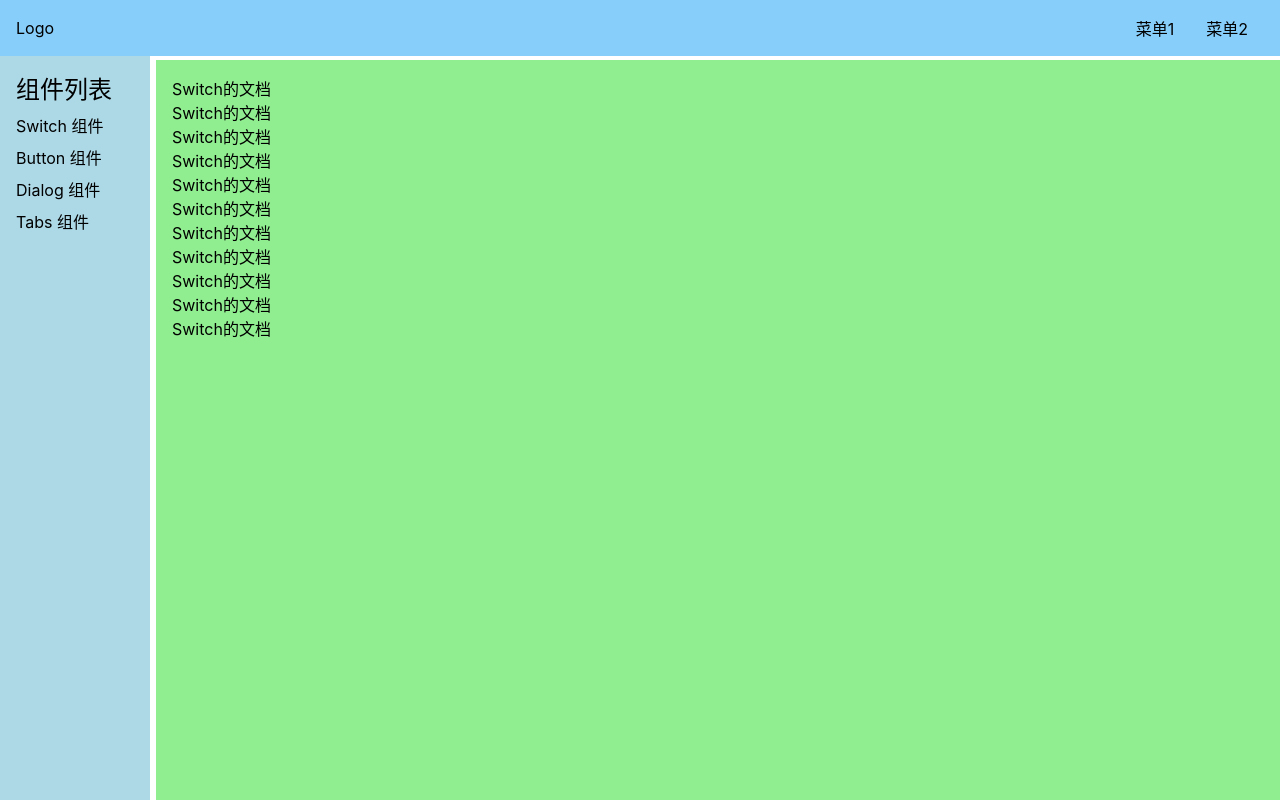
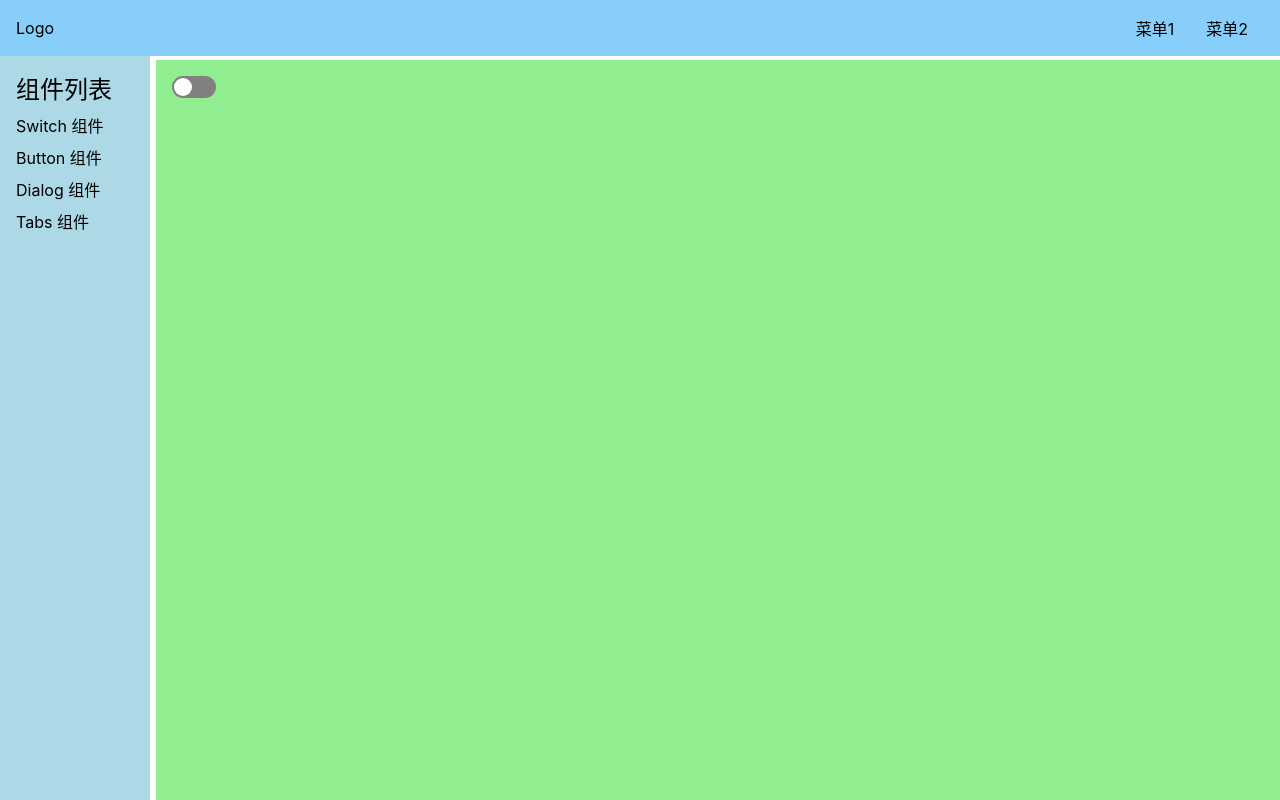
Before and after one commit to icebergyu/yu-ui, a Vue app: page /#/doc/switch in a window 1280 px wide. Built offline with nearby package versions, Linux system fonts and the light colour scheme.

Commit message:
feat:switch 样式

```diff
--- a/src/components/SwitchDemo.vue
+++ b/src/components/SwitchDemo.vue
@@ -1,21 +1,14 @@
 <template>
   <div>
-    Switch的文档
-    <p>Switch的文档</p>
-    <p>Switch的文档</p>
-    <p>Switch的文档</p>
-    <p>Switch的文档</p>
-    <p>Switch的文档</p>
-    <p>Switch的文档</p>
-    <p>Switch的文档</p>
-    <p>Switch的文档</p>
-    <p>Switch的文档</p>
-    <p>Switch的文档</p>
+    <Switch />
   </div>
 </template>
 
-<script>
-export default {};
+<script lang="ts">
+import Switch from "../lib/Switch.vue";
+export default {
+  components: { Switch },
+};
 </script>
 
 <style lang="scss" scoped>
--- /dev/null
+++ b/src/lib/Switch.vue
@@ -0,0 +1,50 @@
+<template>
+  <div>
+    <button @click="toggle" :class="{checked}">
+      <span></span>
+    </button>
+  </div>
+</template>
+<script lang="ts">
+import { ref } from "vue";
+export default {
+  setup() {
+    const checked = ref(false);
+    const toggle = () => {
+      checked.value = !checked.value;
+    };
+    return { checked, toggle };
+  },
+};
+</script>
+<style lang="scss" scoped>
+$h: 22px;
+$h2: $h - 4px;
+button {
+  height: $h;
+  width: $h * 2;
+  border: none;
+  background: grey;
+  border-radius: $h/2;
+  position: relative;
+}
+span {
+  position: absolute;
+  top: 2px;
+  left: 2px;
+  height: $h2;
+  width: $h2;
+  background: white;
+  border-radius: $h2 / 2;
+  transition: left 250ms;
+}
+button.checked {
+  background: blue;
+}
+button:focus {
+  outline: none;
+}
+button.checked > span {
+  left: calc(100% - #{$h2} - 2px);
+}
+</style>
--- a/src/router.ts
+++ b/src/router.ts
@@ -28,6 +28,3 @@
         }
     ]
 })
-router.afterEach(() => {
-    console.log("路由切换了");
-})
```
